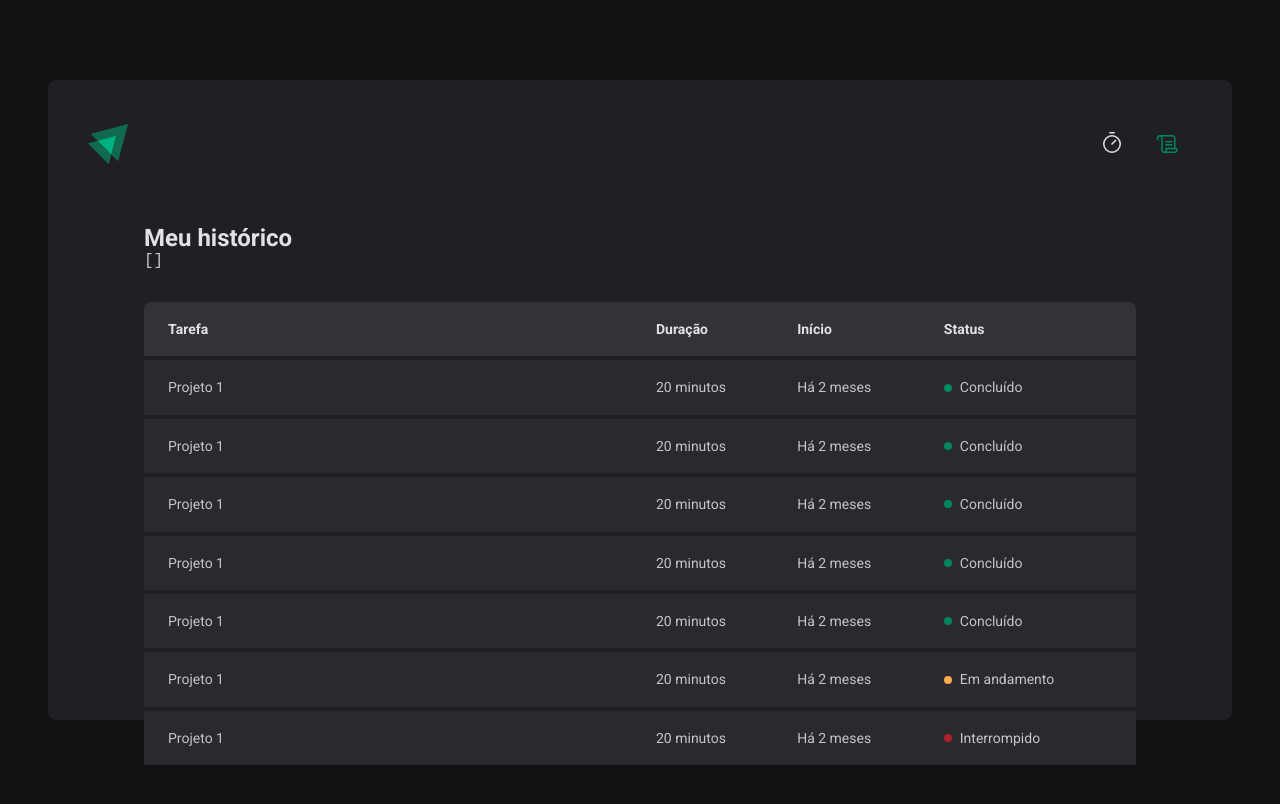
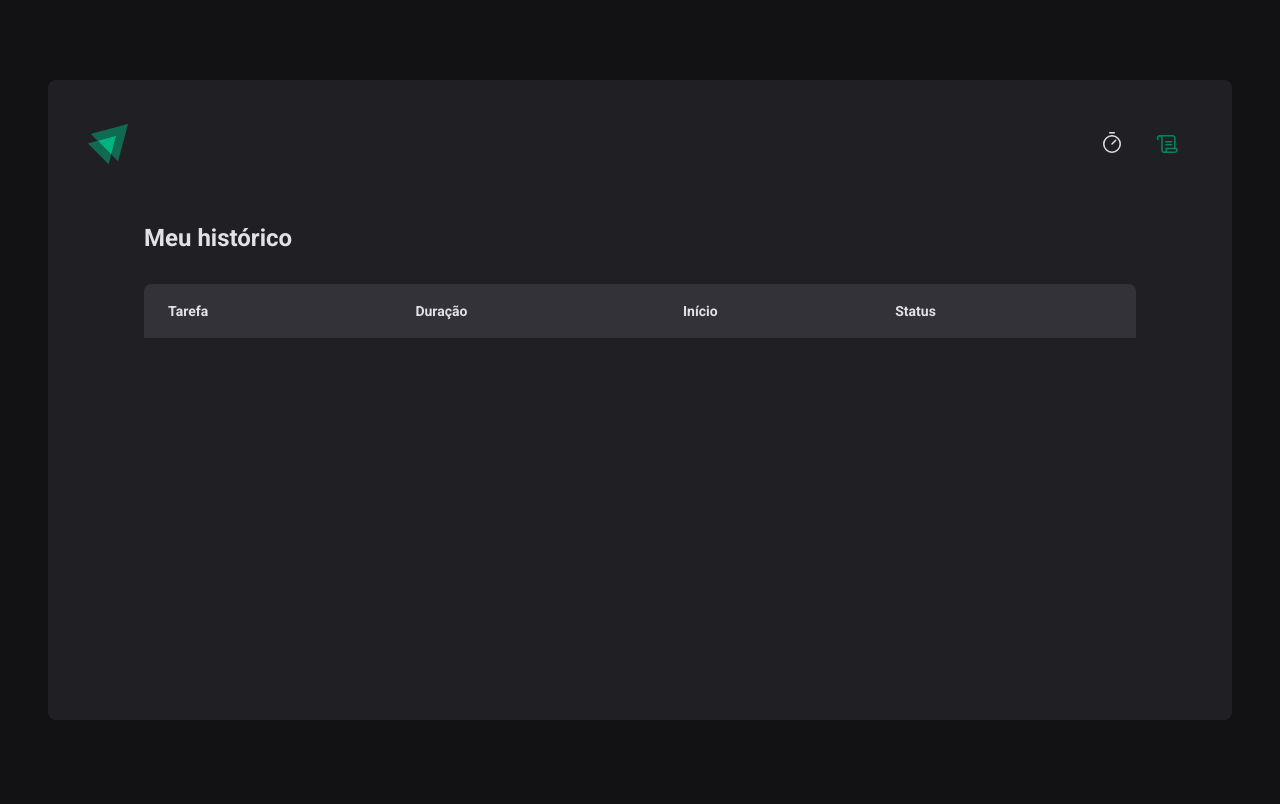
Before and after one commit to rodrigocan/02-ignite-timer, a React (Vite) app: page /history in a window 1280 px wide. Shown: the top 804 px of the page. Built offline with nearby package versions, Linux system fonts and the light colour scheme.

Commit message:
Formatação de data

```diff
--- a/src/pages/History/index.tsx
+++ b/src/pages/History/index.tsx
@@ -1,4 +1,6 @@
 import { useContext } from 'react'
+import { formatDistanceToNow } from 'date-fns'
+import ptBR from 'date-fns/locale/pt-BR'
 import { CyclesContext } from '../../contexts/CyclesContext'
 import { HistoryContainer, HistoryList, Status } from './styles'
 
@@ -8,8 +10,6 @@
   return (
     <HistoryContainer>
       <h1>Meu histórico</h1>
-
-      <pre>{JSON.stringify(cycles, null, 2)}</pre>
 
       <HistoryList>
         <table>
@@ -22,62 +22,33 @@
             </tr>
           </thead>
           <tbody>
-            <tr>
-              <td>Projeto 1</td>
-              <td>20 minutos</td>
-              <td>Há 2 meses</td>
-              <td>
-                <Status statusColor="green">Concluído</Status>
-              </td>
-            </tr>
-            <tr>
-              <td>Projeto 1</td>
-              <td>20 minutos</td>
-              <td>Há 2 meses</td>
-              <td>
-                <Status statusColor="green">Concluído</Status>
-              </td>
-            </tr>
-            <tr>
-              <td>Projeto 1</td>
-              <td>20 minutos</td>
-              <td>Há 2 meses</td>
-              <td>
-                <Status statusColor="green">Concluído</Status>
-              </td>
-            </tr>
-            <tr>
-              <td>Projeto 1</td>
-              <td>20 minutos</td>
-              <td>Há 2 meses</td>
-              <td>
-                <Status statusColor="green">Concluído</Status>
-              </td>
-            </tr>
-            <tr>
-              <td>Projeto 1</td>
-              <td>20 minutos</td>
-              <td>Há 2 meses</td>
-              <td>
-                <Status statusColor="green">Concluído</Status>
-              </td>
-            </tr>
-            <tr>
-              <td>Projeto 1</td>
-              <td>20 minutos</td>
-              <td>Há 2 meses</td>
-              <td>
-                <Status statusColor="yellow">Em andamento</Status>
-              </td>
-            </tr>
-            <tr>
-              <td>Projeto 1</td>
-              <td>20 minutos</td>
-              <td>Há 2 meses</td>
-              <td>
-                <Status statusColor="red">Interrompido</Status>
-              </td>
-            </tr>
+            {cycles.map((cycle) => {
+              return (
+                <tr key={cycle.id}>
+                  <td>{cycle.task}</td>
+                  <td>{cycle.minutesAmount} minutos</td>
+                  <td>
+                    {formatDistanceToNow(cycle.startDate, {
+                      addSuffix: true,
+                      locale: ptBR,
+                    })}
+                  </td>
+                  <td>
+                    {cycle.finishedDate && (
+                      <Status statusColor="green">Concluído</Status>
+                    )}
+
+                    {cycle.interruptedDate && (
+                      <Status statusColor="red">Interrompido</Status>
+                    )}
+
+                    {!cycle.finishedDate && !cycle.interruptedDate && (
+                      <Status statusColor="yellow">Em andamento</Status>
+                    )}
+                  </td>
+                </tr>
+              )
+            })}
           </tbody>
         </table>
       </HistoryList>
```
